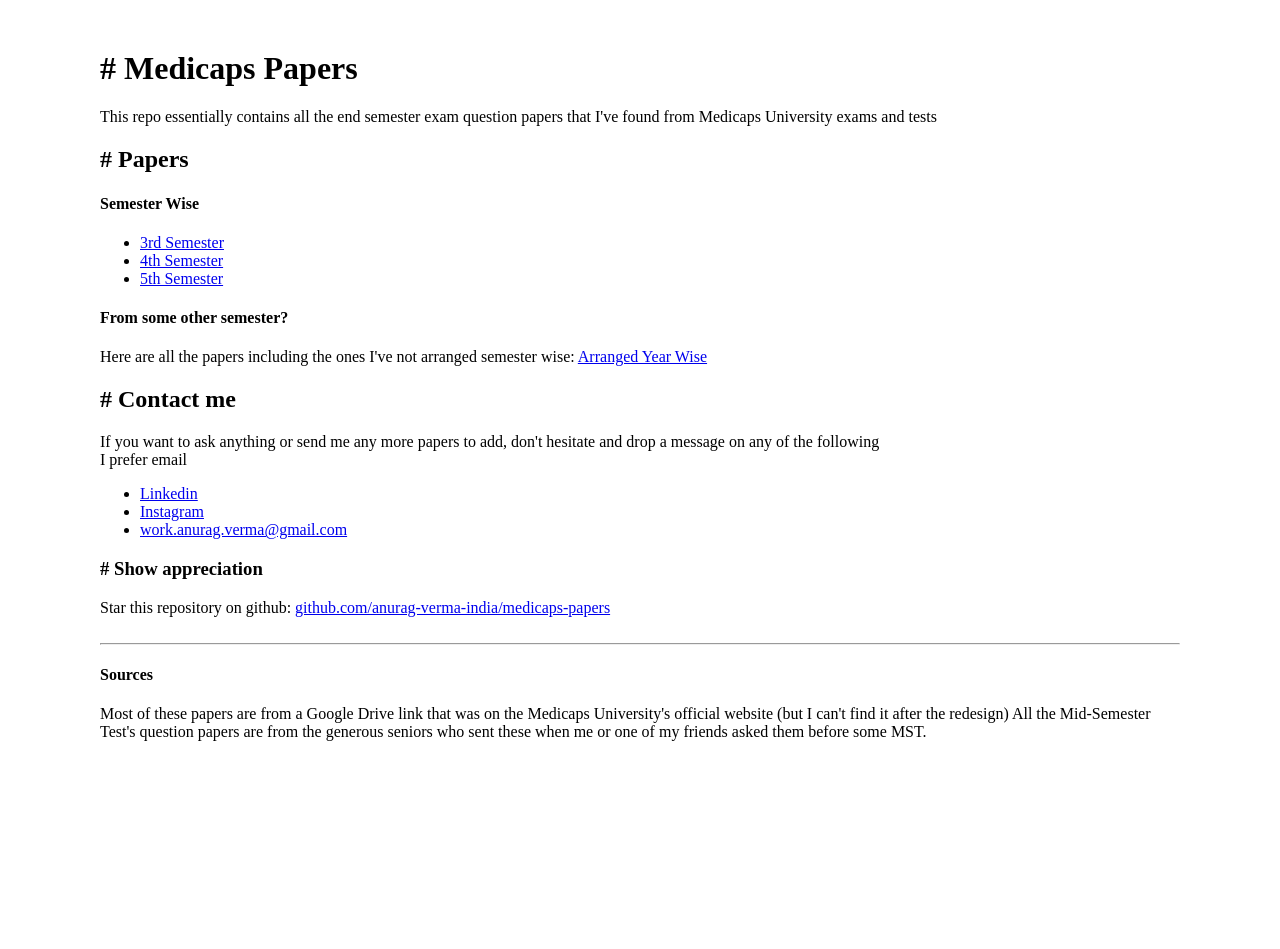
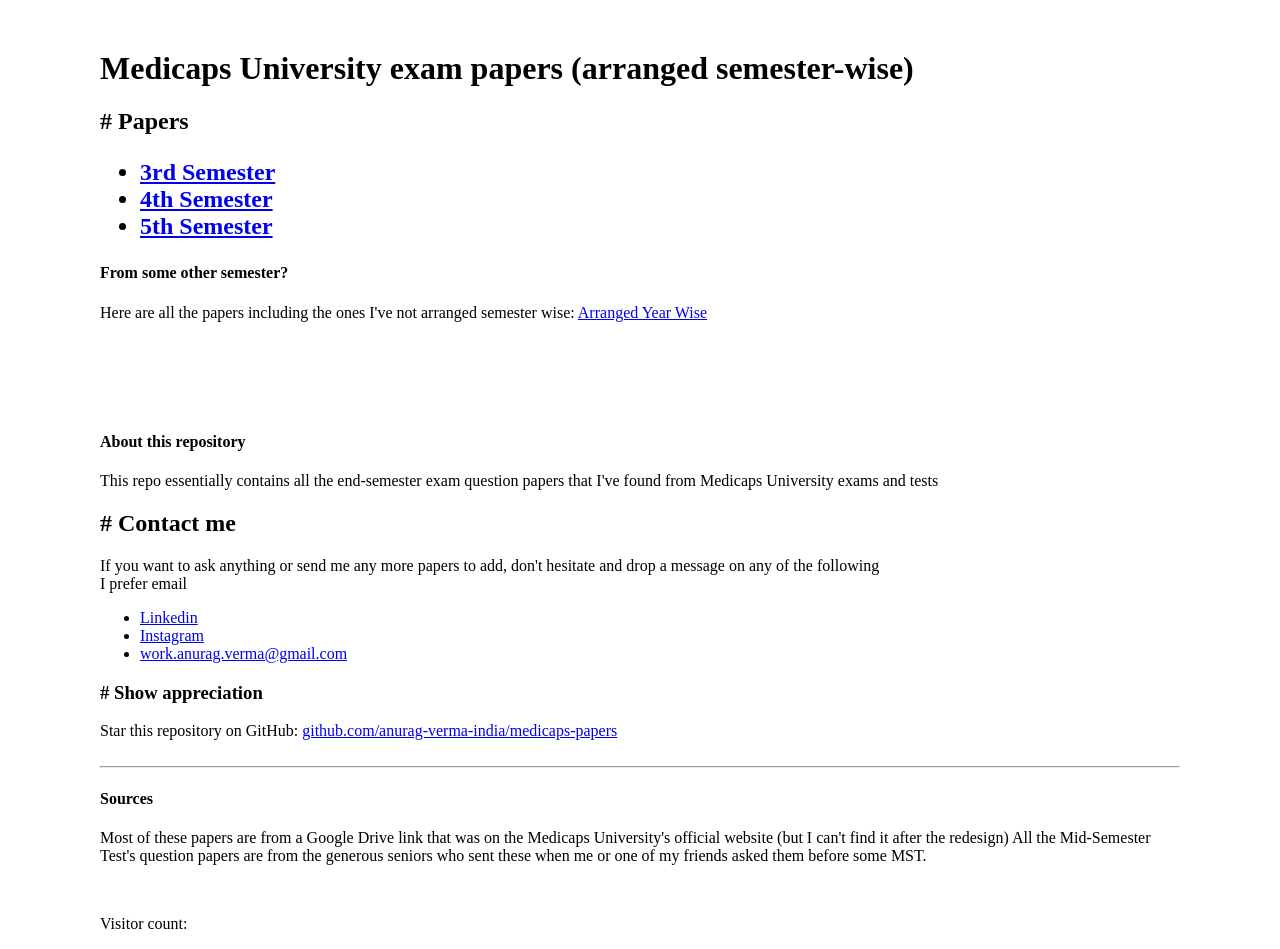
Before and after one commit to anurag-verma-india/medicaps-papers, a plain HTML site: page index.html in a window 1280 px wide. Before the commit the page ends 800 px from the top, so only its background shows below. Drawn offline with Linux system fonts and the light colour scheme; no server answers.

Commit message:
Updated: index.html (Added counter and made it more readable)

```diff
--- a/index.html
+++ b/index.html
@@ -16,14 +16,47 @@
             }
         </style>
     </head>
+    <script>
+        const KEY = `count_from_countapi`;
+const NAMESPACE = "anurag-verma-india.github.io/medicaps-papers";
+const COUNT_URL = `https://api.countapi.xyz`;
+
+const counter = document.getElementById("visit-count");
+
+const getCount = async () => {
+    const response = await fetch(`${COUNT_URL}/get/${NAMESPACE}/${KEY}`);
+    const data = await response.json();
+    setValue(data.value);
+};
+
+const incrementCount = async () => {
+    const response = await fetch(`${COUNT_URL}/hit/${NAMESPACE}/${KEY}`);
+    const data = await response.json();
+    setValue(data.value);
+};
+
+const setValue = (num) => {
+    counter.innerText = `Total Unique Visitor: ${num}`;
+};
+
+if (localStorage.getItem("hasVisited") == null) {
+    incrementCount()
+        .then(() => {
+            localStorage.setItem("hasVisited", "true");
+        })
+        .catch((err) => console.log(err));
+} else {
+    getCount()
+        .catch((err) => console.log(err));
+}
+
+//https://stackoverflow.com/questions/43880617/log-visitors-on-github-page
+
+    </script>
     <body>
-        <h1># Medicaps Papers</h1>
-        <p>
-            This repo essentially contains all the end semester exam question
-            papers that I've found from Medicaps University exams and tests
-        </p>
+        <h1>Medicaps University exam papers (arranged semester-wise)</h1>
         <h2># Papers</h2>
-        <h4>Semester Wise</h4>
+        <h2>
             <ul>
                 <li>
                     <a
@@ -44,6 +77,7 @@
                     >
                 </li>
             </ul>
+        </h2>
         <h4>From some other semester?</h4>
         Here are all the papers including the ones I've not arranged semester
         wise:
@@ -52,6 +86,17 @@
             traget="_blank"
             >Arranged Year Wise</a
         >
+        <br />
+        <br />
+        <br />
+        <br />
+        <br />
+        <br />
+        <h4>About this repository</h4>
+        <p>
+            This repo essentially contains all the end-semester exam question
+            papers that I've found from Medicaps University exams and tests
+        </p>
         <h2># Contact me</h2>
         If you want to ask anything or send me any more papers to add, don't
         hesitate and drop a message on any of the following
@@ -75,7 +120,7 @@
             </li>
         </ul>
         <h3># Show appreciation</h3>
-        Star this repository on github:
+        Star this repository on GitHub:
         <a href="https://github.com/anurag-verma-india/medicaps-papers"
             >github.com/anurag-verma-india/medicaps-papers</a
         >
@@ -90,5 +135,8 @@
             the generous seniors who sent these when me or one of my friends
             asked them before some MST.
         </p>
+
+        <br>
+        <p id="visit-count">Visitor count: </p>
     </body>
 </html>
```
Lines whose indentation alone changed are shown as unchanged.
